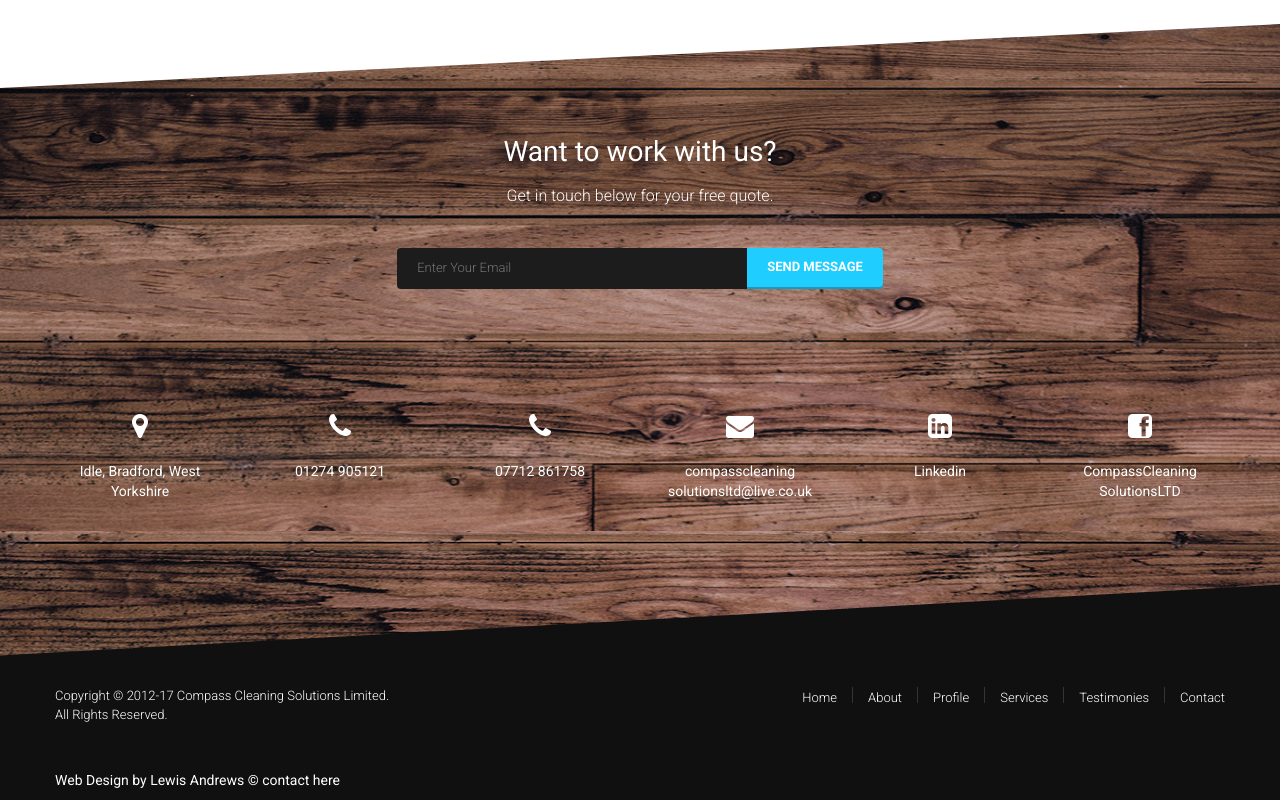
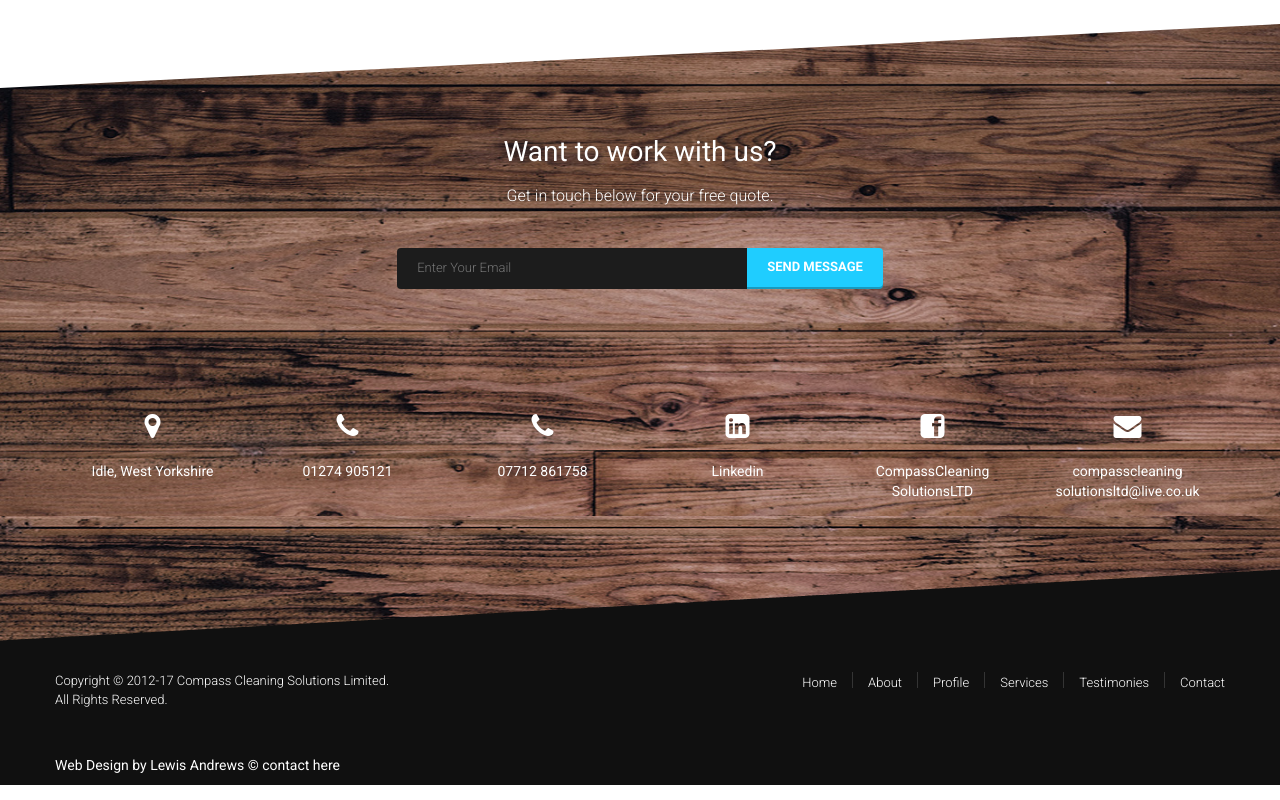
Before and after one commit to lbandrews/compasscleaningsolutions.github.io, a plain HTML site: page index.html in a window 1280 px wide. Shown: the part 3781-4581 px from the top of the page. Drawn offline with nearby package versions, Linux system fonts and the light colour scheme.

Commit message:
Add files via upload

```diff
--- a/index.html
+++ b/index.html
@@ -385,37 +385,38 @@
 						</div>
 					</div>
 				</div>
-                <div class="row footerSocial">
-					<div class="col-md-2">
+                <div class=" footerSocial">
+					<div class="col-md-2 col-xs-4 col-sm-4 ">
 						<i class="fa fa-2x fa-map-marker"></i>
                         <br><br>
-                        <p>Idle, Bradford, West Yorkshire</p>
+                        <p>Idle, West Yorkshire</p>
 					</div>
-                    <div class="col-md-2">
+                    <div class="col-md-2 col-xs-4 col-sm-4  footermb">
 						<a class="social" href="tel:01274905121"><i class="fa fa-2x fa-phone"></i></a>
                         <br><br>
                         <a class="social" href="tel:01274905121">01274 905121</a>
 					</div>
-                    <div class="col-md-2">
+                    <div class="col-md-2 col-xs-4 col-sm-4 footermb">
 						<a class="social" href="tel:07712861758"><i class="fa fa-2x fa-phone"></i></a>
                         <br><br>
                         <a class="social" href="tel:07712861758">07712 861758</a>
 					</div>
-                    <div class="col-md-2">
+                     <div class="col-md-2 col-xs-4 col-sm-4 footermb">
+                        <a class="social" href="#"><i class="fa fa-2x fa-linkedin-square"></i></a>
+                        <br><br>
+                        <a class="social" href="#">Linkedin</a>
+					</div>
+                    <div class="col-md-2 col-xs-4 col-sm-4 footermb">
+                        <a class="social" href="https://www.facebook.com/compasscleaningsolutionsltd/" target="_blank"><i class="fa fa-2x fa-facebook-square"></i></a>
+                        <br><br>
+                        <a class="social" href="https://www.facebook.com/compasscleaningsolutionsltd/" target="_blank">CompassCleaning<br>SolutionsLTD</a>
+					</div>
+                    <div class="col-md-2 col-xs-4 col-sm-4  footermb">
                         <a class="social" href="mailto:&#x63;&#x6f;&#x6d;&#x70;&#x61;&#x73;&#x73;&#x63;&#x6c;&#x65;&#x61;&#x6e;&#x69;&#x6e;&#x67;&#x73;&#x6f;&#x6c;&#x75;&#x74;&#x69;&#x6f;&#x6e;&#x73;&#x6c;&#x74;&#x64;&#x40;&#x6c;&#x69;&#x76;&#x65;&#x2e;&#x63;&#x6f;&#x2e;&#x75;&#x6b;?Subject=Free%20Quote"><i class="fa fa-2x fa-envelope"></i></a>
                         <br><br>
                         <a class="social" href="mailto:&#x63;&#x6f;&#x6d;&#x70;&#x61;&#x73;&#x73;&#x63;&#x6c;&#x65;&#x61;&#x6e;&#x69;&#x6e;&#x67;&#x73;&#x6f;&#x6c;&#x75;&#x74;&#x69;&#x6f;&#x6e;&#x73;&#x6c;&#x74;&#x64;&#x40;&#x6c;&#x69;&#x76;&#x65;&#x2e;&#x63;&#x6f;&#x2e;&#x75;&#x6b;?Subject=Free%20Quote">compasscleaning<br>solutionsltd@live.co.uk</a>
 					</div>
-                    <div class="col-md-2">
-                        <a class="social" href="#"><i class="fa fa-2x fa-linkedin-square"></i></a>
-                        <br><br>
-                        <a class="social" href="#">Linkedin</a>
-					</div>
-                    <div class="col-md-2">
-                        <a class="social" href="https://www.facebook.com/compasscleaningsolutionsltd/" target="_blank"><i class="fa fa-2x fa-facebook-square"></i></a>
-                        <br><br>
-                        <a class="social" href="https://www.facebook.com/compasscleaningsolutionsltd/" target="_blank">CompassCleaning<br>SolutionsLTD</a>
-					</div>
+
 
 				</div>
 			</div>
@@ -439,7 +440,7 @@
 						</ul>
 					</div>
 				</div>
-                <p><span style="color:#ffffff">Web Design by Lewis Andrews &copy; </span><a class="social" href="">contact here</a></p>
+                <p><span style="color:#ffffff">Web Design by </span><a class="social" href="https://www.linkedin.com/in/lewis-b-andrews/" target="_blank"> Lewis Andrews &copy; contact here</a></p>
 			</div>
 		</div>
     </div>
```
